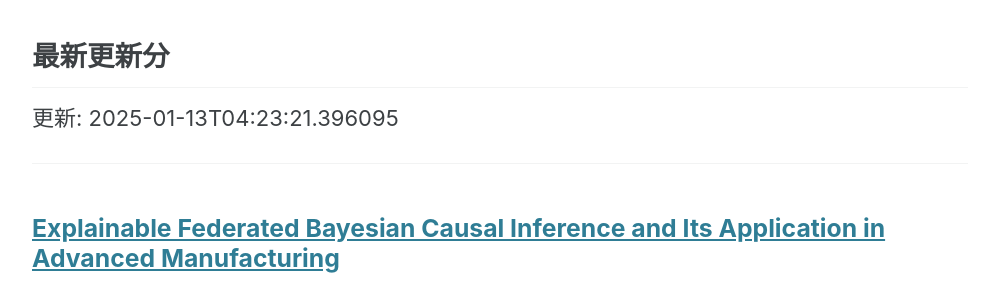
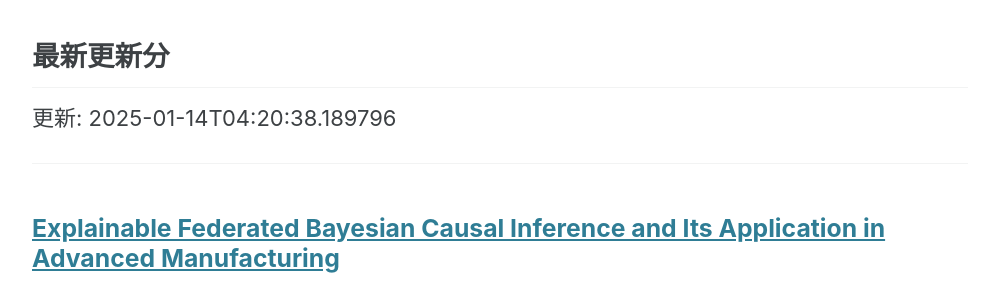
Before and after one commit to haruhisa-enomoto/arxiv-privacy-tech, a Jekyll site: the page built from index.md, in a window 1280 px wide and 900 px high, scrolled down 680 px. Shown: the part 155-443 px from the top of the window, without its empty margins (140-1139 px from the left). Built offline with Jekyll 4.4.1, drawn with Linux system fonts in a browser that asks for light colours; cached includes are drawn as plain includes; a script bundle is joined from its source files by our own code; library files that are not in the unit come from our copies.

Commit message:
:robot: Automate updates

```diff
--- a/index.md
+++ b/index.md
@@ -27,7 +27,7 @@ author_profile: false
 
 ## 最新更新分
 
-更新: 2025-01-13T04:23:21.396095
+更新: 2025-01-14T04:20:38.189796
 
 - - -
 
```
